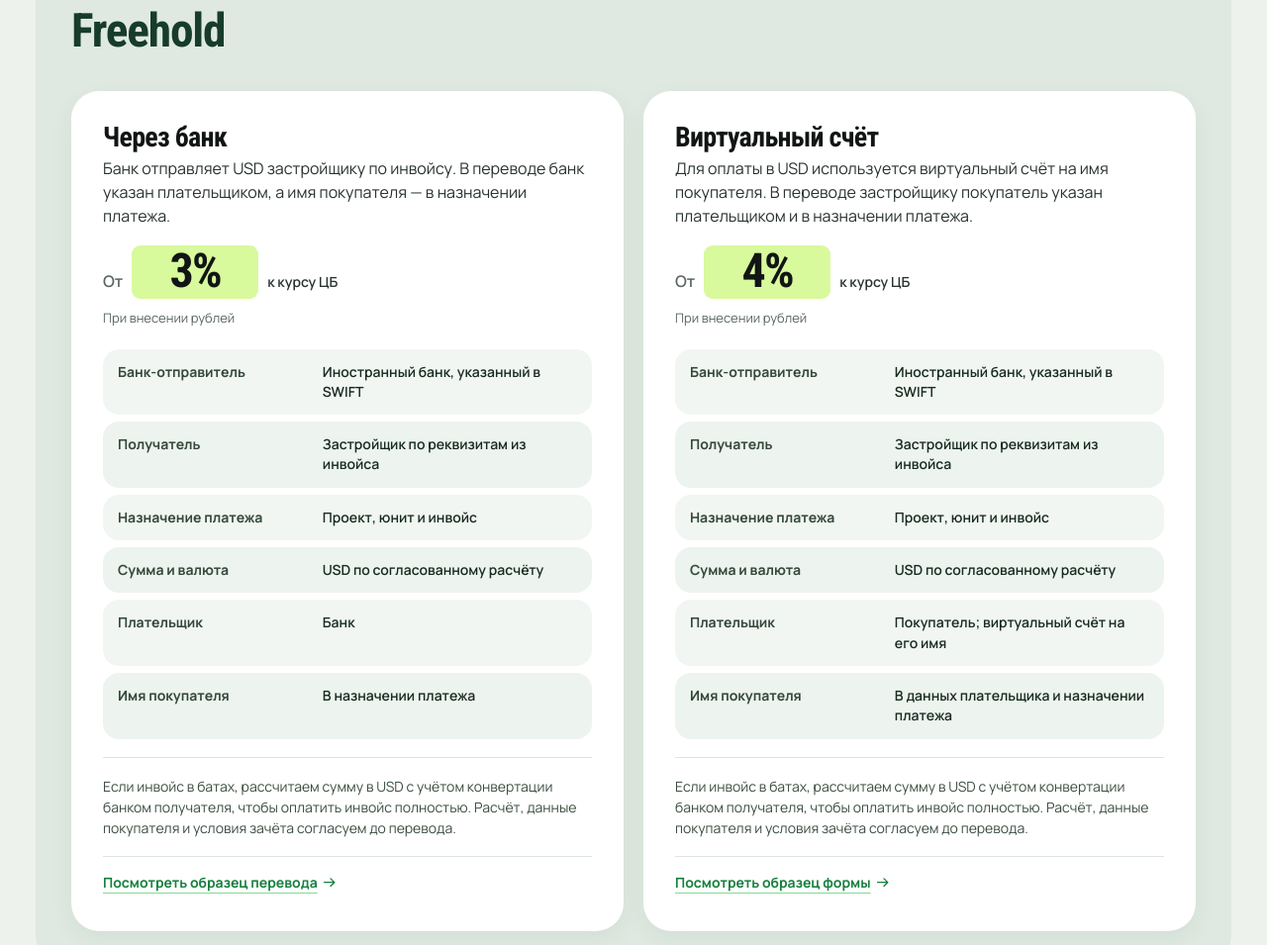
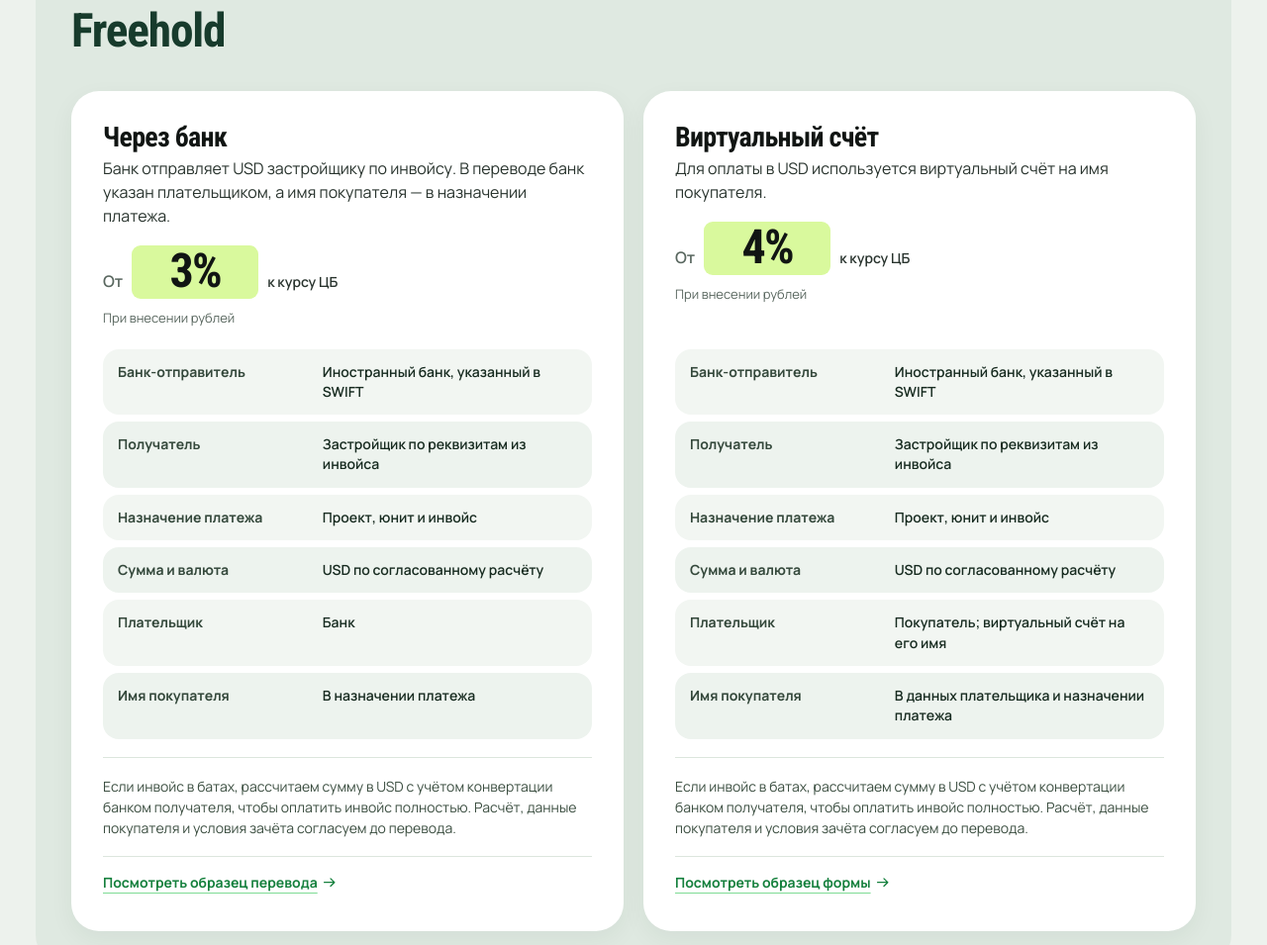
Before and after one commit to karimtrapper/exgreen, a plain HTML site: page agents/index.html in a window 1280 px wide. Shown: the part 1154-2109 px from the top of the page at 99% size. Drawn offline with Linux system fonts and the light colour scheme.

Commit message:
Shorten virtual account description

```diff
--- a/agents/index.html
+++ b/agents/index.html
@@ -52,7 +52,7 @@
 <div aria-label="Сравнение вариантов платежа Freehold" class="route-comparison" id="freeholdComparison">
 <div class="pricing-options">
 <article class="pricing-option"><div class="pricing-option-head"><h4>Через банк</h4><p class="pricing-option-explanation">Банк отправляет USD застройщику по инвойсу. В переводе банк указан плательщиком, а имя покупателя — в назначении платежа.</p><strong><span class="rate-prefix">От</span> <mark class="rate-mark">3%</mark> <small>к курсу ЦБ</small></strong><span class="pricing-rate-context">При внесении рублей</span></div><dl><div><dt>Банк-отправитель</dt><dd>Иностранный банк, указанный в SWIFT</dd></div><div><dt>Получатель</dt><dd>Застройщик по реквизитам из инвойса</dd></div><div><dt>Назначение платежа</dt><dd>Проект, юнит и инвойс</dd></div><div><dt>Сумма и валюта</dt><dd>USD по согласованному расчёту</dd></div><div><dt>Плательщик</dt><dd>Банк</dd></div><div><dt>Имя покупателя</dt><dd>В назначении платежа</dd></div></dl><p class="pricing-currency-note">Если инвойс в батах, рассчитаем сумму в USD с учётом конвертации банком получателя, чтобы оплатить инвойс полностью. Расчёт, данные покупателя и условия зачёта согласуем до перевода.</p><button class="document-link pricing-document" data-doc="bank" type="button">Посмотреть образец перевода <svg aria-hidden="true" class="ui-icon ui-icon-right" fill="none" focusable="false" viewbox="0 0 24 24"><path d="M4 12h16m-6-6 6 6-6 6" stroke="currentColor" stroke-linecap="round" stroke-linejoin="round" stroke-width="2"></path></svg></button></article>
-<article class="pricing-option"><div class="pricing-option-head"><h4>Виртуальный счёт</h4><p class="pricing-option-explanation">Для оплаты в USD используется виртуальный счёт на имя покупателя. В переводе застройщику покупатель указан плательщиком и в назначении платежа.</p><strong><span class="rate-prefix">От</span> <mark class="rate-mark">4%</mark> <small>к курсу ЦБ</small></strong><span class="pricing-rate-context">При внесении рублей</span></div><dl><div><dt>Банк-отправитель</dt><dd>Иностранный банк, указанный в SWIFT</dd></div><div><dt>Получатель</dt><dd>Застройщик по реквизитам из инвойса</dd></div><div><dt>Назначение платежа</dt><dd>Проект, юнит и инвойс</dd></div><div><dt>Сумма и валюта</dt><dd>USD по согласованному расчёту</dd></div><div><dt>Плательщик</dt><dd>Покупатель; виртуальный счёт на его имя</dd></div><div><dt>Имя покупателя</dt><dd>В данных плательщика и назначении платежа</dd></div></dl><p class="pricing-currency-note">Если инвойс в батах, рассчитаем сумму в USD с учётом конвертации банком получателя, чтобы оплатить инвойс полностью. Расчёт, данные покупателя и условия зачёта согласуем до перевода.</p><button class="document-link pricing-document" data-doc="virtual" type="button">Посмотреть образец формы <svg aria-hidden="true" class="ui-icon ui-icon-right" fill="none" focusable="false" viewbox="0 0 24 24"><path d="M4 12h16m-6-6 6 6-6 6" stroke="currentColor" stroke-linecap="round" stroke-linejoin="round" stroke-width="2"></path></svg></button></article>
+<article class="pricing-option"><div class="pricing-option-head"><h4>Виртуальный счёт</h4><p class="pricing-option-explanation">Для оплаты в USD используется виртуальный счёт на имя покупателя.</p><strong><span class="rate-prefix">От</span> <mark class="rate-mark">4%</mark> <small>к курсу ЦБ</small></strong><span class="pricing-rate-context">При внесении рублей</span></div><dl><div><dt>Банк-отправитель</dt><dd>Иностранный банк, указанный в SWIFT</dd></div><div><dt>Получатель</dt><dd>Застройщик по реквизитам из инвойса</dd></div><div><dt>Назначение платежа</dt><dd>Проект, юнит и инвойс</dd></div><div><dt>Сумма и валюта</dt><dd>USD по согласованному расчёту</dd></div><div><dt>Плательщик</dt><dd>Покупатель; виртуальный счёт на его имя</dd></div><div><dt>Имя покупателя</dt><dd>В данных плательщика и назначении платежа</dd></div></dl><p class="pricing-currency-note">Если инвойс в батах, рассчитаем сумму в USD с учётом конвертации банком получателя, чтобы оплатить инвойс полностью. Расчёт, данные покупателя и условия зачёта согласуем до перевода.</p><button class="document-link pricing-document" data-doc="virtual" type="button">Посмотреть образец формы <svg aria-hidden="true" class="ui-icon ui-icon-right" fill="none" focusable="false" viewbox="0 0 24 24"><path d="M4 12h16m-6-6 6 6-6 6" stroke="currentColor" stroke-linecap="round" stroke-linejoin="round" stroke-width="2"></path></svg></button></article>
 </div>
 </div>
 </div>
```
